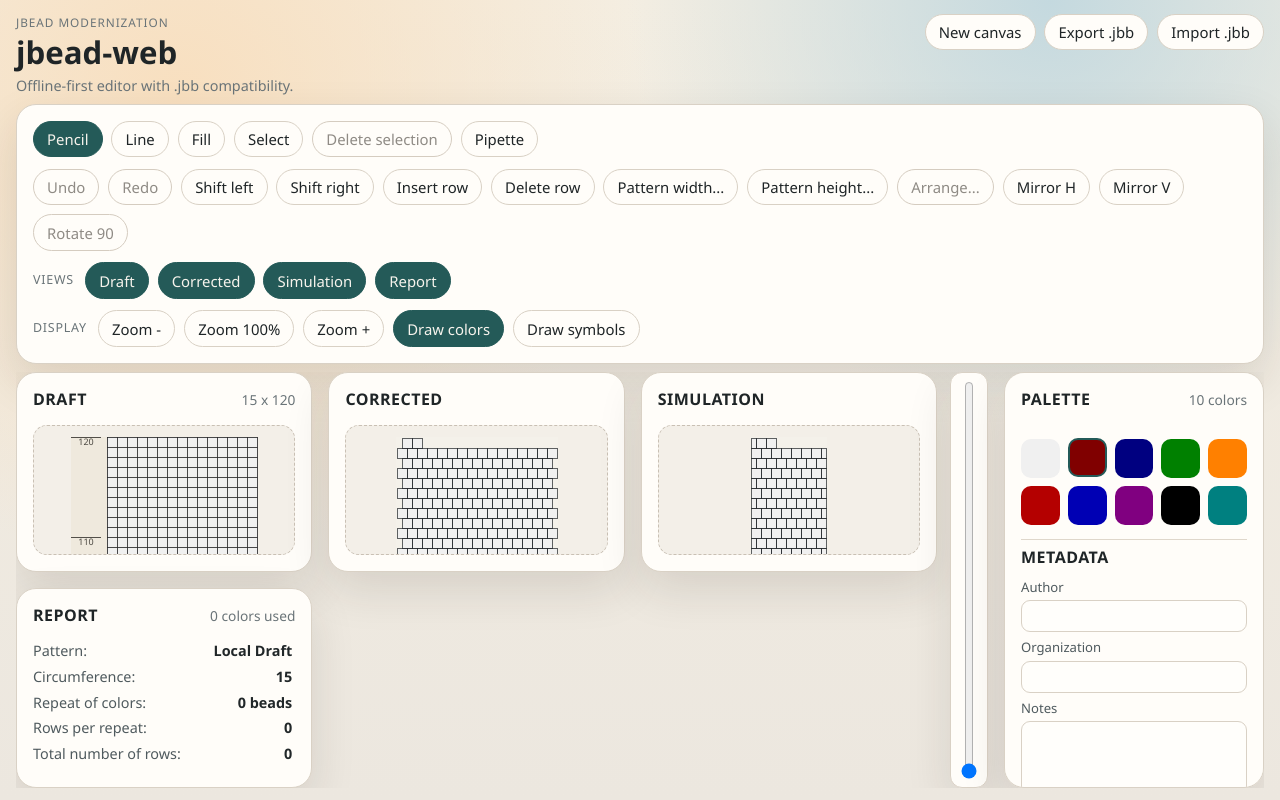
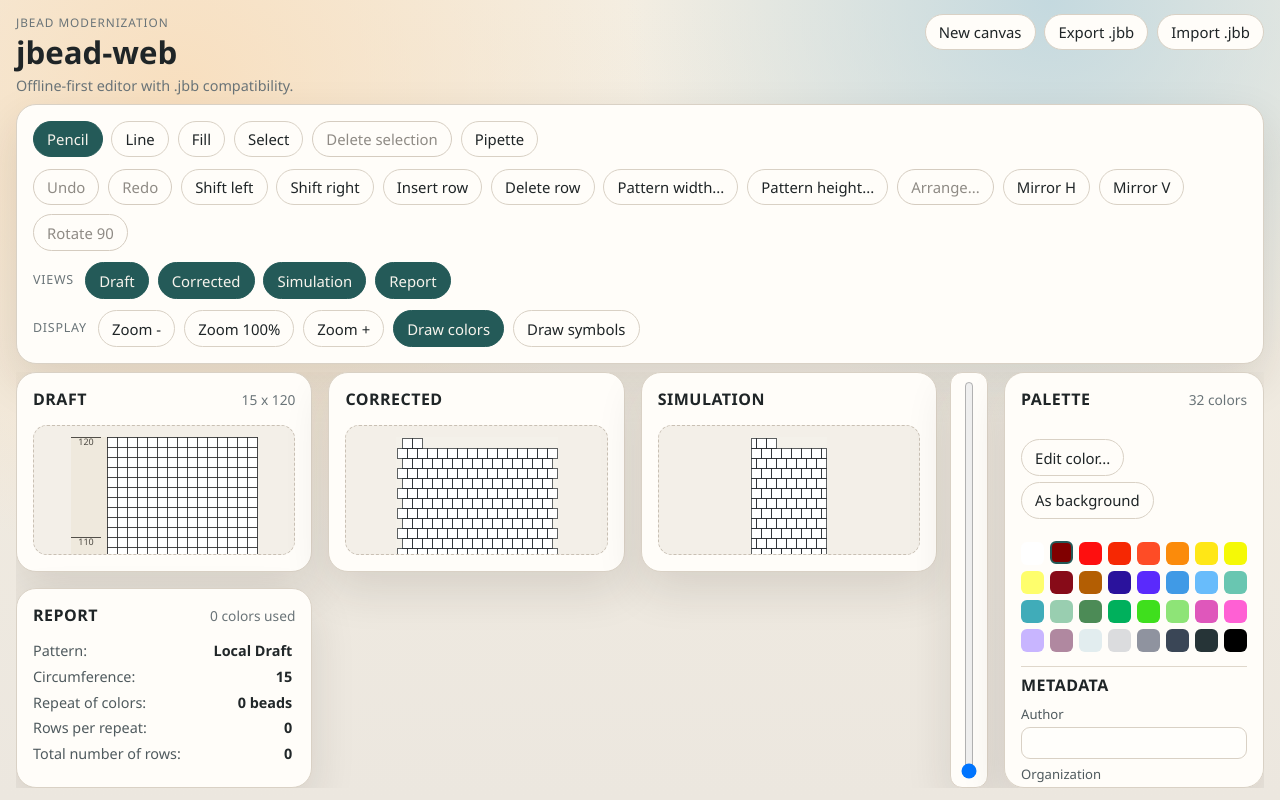
Before and after one commit to cyrilcombe/tsbead, a React (Vite) app: page / in a window 1280 px wide. Built offline with nearby package versions, Linux system fonts and the light colour scheme.

Commit message:
feat(palette): add legacy 32-color palette editing and background swap

```diff
--- a/src/App.tsx
+++ b/src/App.tsx
@@ -30,6 +30,24 @@ const ZOOM_TABLE = [6, 8, 10, 12, 14, 16, 18, 20]
 function colorToCss(color: [number, number, number, number?]): string {
   const [red, green, blue, alpha = 255] = color
   return `rgba(${red}, ${green}, ${blue}, ${alpha / 255})`
+}
+
+function colorToHex(color: [number, number, number, number?]): string {
+  const [red, green, blue] = color
+  const toHex = (value: number) => Math.max(0, Math.min(255, value)).toString(16).padStart(2, '0')
+  return `#${toHex(red)}${toHex(green)}${toHex(blue)}`
+}
+
+function hexToRgb(value: string): [number, number, number] | null {
+  const hex = value.startsWith('#') ? value.slice(1) : value
+  if (!/^[\da-fA-F]{6}$/.test(hex)) {
+    return null
+  }
+  return [
+    Number.parseInt(hex.slice(0, 2), 16),
+    Number.parseInt(hex.slice(2, 4), 16),
+    Number.parseInt(hex.slice(4, 6), 16),
+  ]
 }
 
 function getCellSize(zoomIndex: number): number {
@@ -77,6 +95,8 @@ function App() {
   const fillLine = useEditorStore((state) => state.fillLine)
   const reset = useEditorStore((state) => state.reset)
   const setMetadata = useEditorStore((state) => state.setMetadata)
+  const setPaletteColor = useEditorStore((state) => state.setPaletteColor)
+  const setColorAsBackground = useEditorStore((state) => state.setColorAsBackground)
   const setSelectedColor = useEditorStore((state) => state.setSelectedColor)
   const setSelectedTool = useEditorStore((state) => state.setSelectedTool)
   const setViewVisibility = useEditorStore((state) => state.setViewVisibility)
@@ -103,6 +123,7 @@ function App() {
   const mirrorVertical = useEditorStore((state) => state.mirrorVertical)
   const rotateClockwise = useEditorStore((state) => state.rotateClockwise)
   const setDocument = useEditorStore((state) => state.setDocument)
+  const paletteColorPickerRef = useRef<HTMLInputElement | null>(null)
   const dragStartRef = useRef<CellPoint | null>(null)
   const draftScrollRef = useRef<HTMLDivElement | null>(null)
   const correctedScrollRef = useRef<HTMLDivElement | null>(null)
@@ -120,6 +141,7 @@ function App() {
   const [patternWidthInput, setPatternWidthInput] = useState('15')
   const [patternHeightInput, setPatternHeightInput] = useState('120')
   const [isZoomFitMode, setIsZoomFitMode] = useState(false)
+  const [editingPaletteColorIndex, setEditingPaletteColorIndex] = useState<number | null>(null)
 
   useEffect(() => {
     void loadProject(LOCAL_PROJECT_ID).then((project) => {
@@ -324,6 +346,27 @@ function App() {
     )
     setPatternHeight(nextHeight)
     setIsPatternHeightDialogOpen(false)
+  }
+
+  const onEditPaletteColor = (index: number) => {
+    if (index < 0 || index >= document.colors.length) {
+      return
+    }
+    setEditingPaletteColorIndex(index)
+    requestAnimationFrame(() => {
+      paletteColorPickerRef.current?.click()
+    })
+  }
+
+  const onPaletteColorPicked = (value: string) => {
+    if (editingPaletteColorIndex === null) {
+      return
+    }
+    const rgb = hexToRgb(value)
+    if (!rgb) {
+      return
+    }
+    setPaletteColor(editingPaletteColorIndex, [rgb[0], rgb[1], rgb[2], 255])
   }
 
   const paneVisibilityById: Record<ViewPaneId, boolean> = {
@@ -919,6 +962,18 @@ function App() {
             <h2>Palette</h2>
             <span>{document.colors.length} colors</span>
           </div>
+          <div className="palette-actions">
+            <button
+              className="action"
+              onClick={() => onEditPaletteColor(selectedColor)}
+              disabled={selectedColor < 0 || selectedColor >= document.colors.length}
+            >
+              Edit color...
+            </button>
+            <button className="action" onClick={() => setColorAsBackground(selectedColor)} disabled={selectedColor === 0}>
+              As background
+            </button>
+          </div>
           <div className="palette-grid">
             {document.colors.map((color, index) => {
               const selected = document.view.selectedColor === index
@@ -928,11 +983,22 @@ function App() {
                   className={`swatch ${selected ? 'selected' : ''}`}
                   style={{ backgroundColor: colorToCss(color) }}
                   onClick={() => setSelectedColor(index)}
+                  onDoubleClick={() => onEditPaletteColor(index)}
                   title={`Color ${index}`}
                 />
               )
             })}
           </div>
+          <input
+            ref={paletteColorPickerRef}
+            className="palette-color-picker"
+            type="color"
+            value={colorToHex(
+              document.colors[editingPaletteColorIndex ?? selectedColor] ?? document.colors[0] ?? [0, 0, 0, 255],
+            )}
+            onChange={(event) => onPaletteColorPicked(event.currentTarget.value)}
+            onBlur={() => setEditingPaletteColorIndex(null)}
+          />
           <section className="metadata-section">
             <div className="panel-title">
               <h2>Metadata</h2>
--- a/src/domain/defaults.ts
+++ b/src/domain/defaults.ts
@@ -1,16 +1,38 @@
 import type { JBeadDocument } from './types'
 
 const DEFAULT_COLORS: JBeadDocument['colors'] = [
-  [240, 240, 240, 255],
+  [255, 255, 255, 255],
   [128, 0, 0, 255],
-  [0, 0, 128, 255],
-  [0, 128, 0, 255],
-  [255, 128, 0, 255],
-  [180, 0, 0, 255],
-  [0, 0, 180, 255],
-  [128, 0, 128, 255],
+  [254, 15, 15, 255],
+  [246, 40, 3, 255],
+  [254, 76, 38, 255],
+  [251, 139, 11, 255],
+  [255, 231, 22, 255],
+  [245, 249, 6, 255],
+  [254, 254, 108, 255],
+  [135, 11, 24, 255],
+  [179, 94, 3, 255],
+  [42, 18, 156, 255],
+  [90, 42, 252, 255],
+  [64, 154, 230, 255],
+  [104, 188, 251, 255],
+  [105, 198, 177, 255],
+  [64, 172, 185, 255],
+  [153, 206, 176, 255],
+  [76, 139, 86, 255],
+  [0, 176, 92, 255],
+  [63, 223, 29, 255],
+  [142, 228, 119, 255],
+  [223, 87, 187, 255],
+  [255, 96, 212, 255],
+  [200, 181, 255, 255],
+  [176, 136, 160, 255],
+  [226, 237, 239, 255],
+  [219, 220, 222, 255],
+  [143, 147, 159, 255],
+  [58, 70, 86, 255],
+  [38, 52, 55, 255],
   [0, 0, 0, 255],
-  [0, 128, 128, 255],
 ]
 
 export function createEmptyDocument(width = 15, height = 120): JBeadDocument {
--- a/src/domain/editorStore.ts
+++ b/src/domain/editorStore.ts
@@ -1,7 +1,7 @@
 import { create } from 'zustand'
 import { createEmptyDocument } from './defaults'
 import { getLinePoints, normalizeRect, snapLineEnd, type NormalizedRect } from './gridMath'
-import type { CellPoint, JBeadDocument, SelectionRect, ToolId, ViewPaneId } from './types'
+import type { CellPoint, JBeadDocument, RgbaColor, SelectionRect, ToolId, ViewPaneId } from './types'
 
 interface EditorState {
   document: JBeadDocument
@@ -14,6 +14,8 @@ interface EditorState {
   drawLine: (start: CellPoint, end: CellPoint, value: number) => void
   fillLine: (point: CellPoint, value: number) => void
   setMetadata: (metadata: Partial<Pick<JBeadDocument, 'author' | 'organization' | 'notes'>>) => void
+  setPaletteColor: (index: number, color: RgbaColor) => void
+  setColorAsBackground: (index: number) => void
   setSelectedColor: (colorIndex: number) => void
   setSelectedTool: (tool: ToolId) => void
   setViewVisibility: (pane: ViewPaneId, visible: boolean) => void
@@ -306,6 +308,49 @@ export const useEditorStore = create<EditorState>((set) => ({
       document.author = nextAuthor
       document.organization = nextOrganization
       document.notes = nextNotes
+      return { document, dirty: true }
+    })
+  },
+  setPaletteColor: (index, color) => {
+    set((state) => {
+      if (index < 0 || index >= state.document.colors.length) {
+        return state
+      }
+      const normalized: RgbaColor = [
+        clamp(Math.floor(color[0]), 0, 255),
+        clamp(Math.floor(color[1]), 0, 255),
+        clamp(Math.floor(color[2]), 0, 255),
+        clamp(Math.floor(color[3] ?? 255), 0, 255),
+      ]
+      const current = state.document.colors[index] ?? [0, 0, 0, 255]
+      if (
+        normalized[0] === current[0] &&
+        normalized[1] === current[1] &&
+        normalized[2] === current[2] &&
+        normalized[3] === (current[3] ?? 255)
+      ) {
+        return state
+      }
+
+      const document = cloneDocument(state.document)
+      document.colors[index] = normalized
+      return { document, dirty: true }
+    })
+  },
+  setColorAsBackground: (index) => {
+    set((state) => {
+      if (index <= 0 || index >= state.document.colors.length) {
+        return state
+      }
+
+      const document = cloneDocument(state.document)
+      const background = document.colors[0]
+      const selected = document.colors[index]
+      if (!background || !selected) {
+        return state
+      }
+      document.colors[0] = [...selected]
+      document.colors[index] = [...background]
       return { document, dirty: true }
     })
   },
--- a/src/index.css
+++ b/src/index.css
@@ -419,13 +419,20 @@ h1 {
 
 .palette-grid {
   display: grid;
-  grid-template-columns: repeat(5, minmax(0, 1fr));
-  gap: 0.5rem;
+  grid-template-columns: repeat(8, minmax(0, 1fr));
+  gap: 0.34rem;
+}
+
+.palette-actions {
+  display: flex;
+  flex-wrap: wrap;
+  gap: 0.35rem;
+  margin-bottom: 0.55rem;
 }
 
 .swatch {
   border: 2px solid transparent;
-  border-radius: 10px;
+  border-radius: 6px;
   aspect-ratio: 1;
   cursor: pointer;
 }
@@ -433,6 +440,14 @@ h1 {
 .swatch.selected {
   border-color: var(--accent);
   transform: translateY(-1px);
+}
+
+.palette-color-picker {
+  position: absolute;
+  pointer-events: none;
+  opacity: 0;
+  width: 0;
+  height: 0;
 }
 
 .metadata-section {
--- a/src/io/jbb/format.ts
+++ b/src/io/jbb/format.ts
@@ -195,7 +195,15 @@ export function parseJbb(content: string): JBeadDocument {
       .map(parseColor)
 
     if (colors.length > 0) {
-      doc.colors = colors
+      const mergedColors = [...doc.colors]
+      colors.forEach((color, index) => {
+        if (index < mergedColors.length) {
+          mergedColors[index] = color
+        } else {
+          mergedColors.push(color)
+        }
+      })
+      doc.colors = mergedColors
     }
   }
 
```
Also changed, not shown: 3 other files (tests, documents, lock files or other folders).
